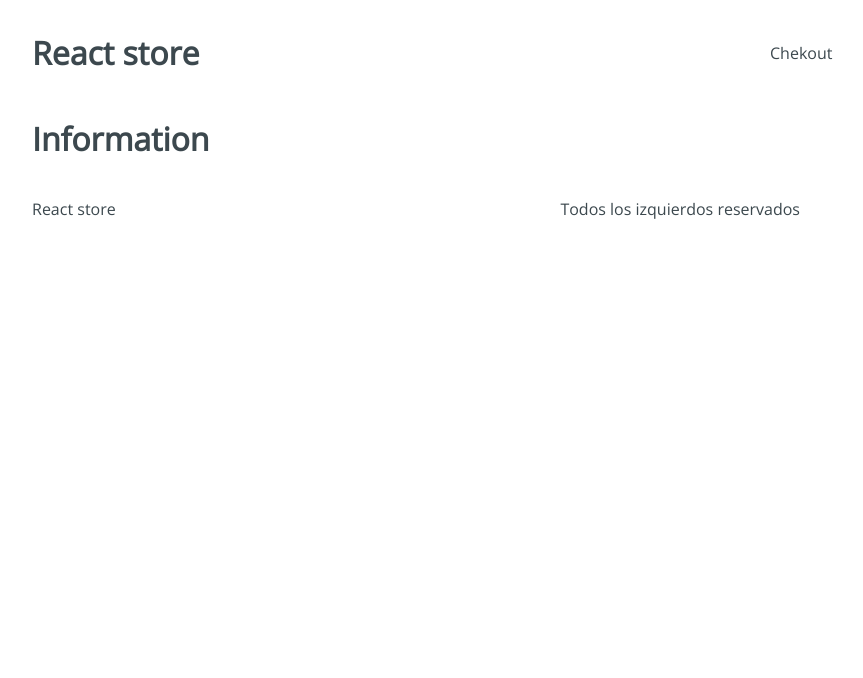
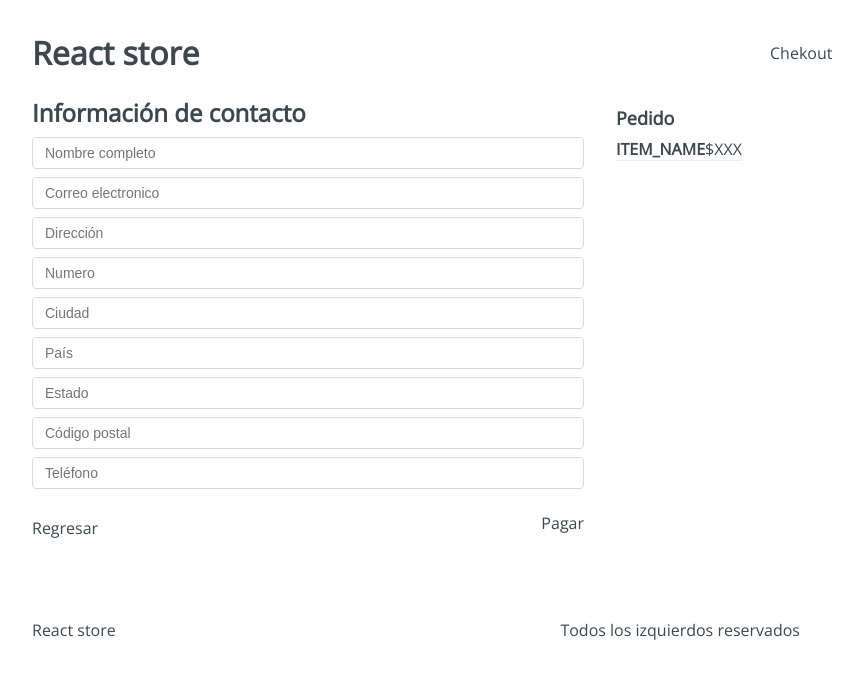
Before and after one commit to EduardoRaygoza/react-store, a React app: page /checkout/information in a window 1280 px wide. Shown: the top 678 px of the page, without its empty margins (224-1087 px from the left). Built offline with nearby package versions, Linux system fonts and the light colour scheme.

Commit message:
Implemented the Information container view and style

```diff
--- a/src/containers/Information.jsx
+++ b/src/containers/Information.jsx
@@ -1,5 +1,44 @@
 import React from "react";
 
-const Information = () => <h1>Information</h1>;
+import '../styles/components/Information.scss';
+
+const Information = () =>
+  <div className="information">
+    <div className="information-content">
+      <div className="information-head">
+        <h2>Información de contacto</h2>
+      </div>
+      <div className="information-form">
+        <form>
+          <input type="text" name="name" placeholder="Nombre completo" />
+          <input type="text" name="email" placeholder="Correo electronico" />
+          <input type="text" name="address" placeholder="Dirección" />
+          <input type="text" name="number" placeholder="Numero" />
+          <input type="text" name="city" placeholder="Ciudad" />
+          <input type="text" name="country" placeholder="País" />
+          <input type="text" name="state" placeholder="Estado" />
+          <input type="text" name="cp" placeholder="Código postal" />
+          <input type="text" name="phone" placeholder="Teléfono" />
+        </form>
+      </div>
+      <div className="information-buttons">
+        <div className="information-back">
+          Regresar
+        </div>
+        <div className="information-next">
+          Pagar
+        </div>
+      </div>
+    </div>
+    <div className="information-sidebar">
+      <h3>Pedido</h3>
+      <div className="information item">
+        <div className="information-element">
+          <h4>ITEM_NAME</h4>
+          <span>$XXX</span>
+        </div>
+      </div>
+    </div>
+  </div>;
 
 export default Information;
```
